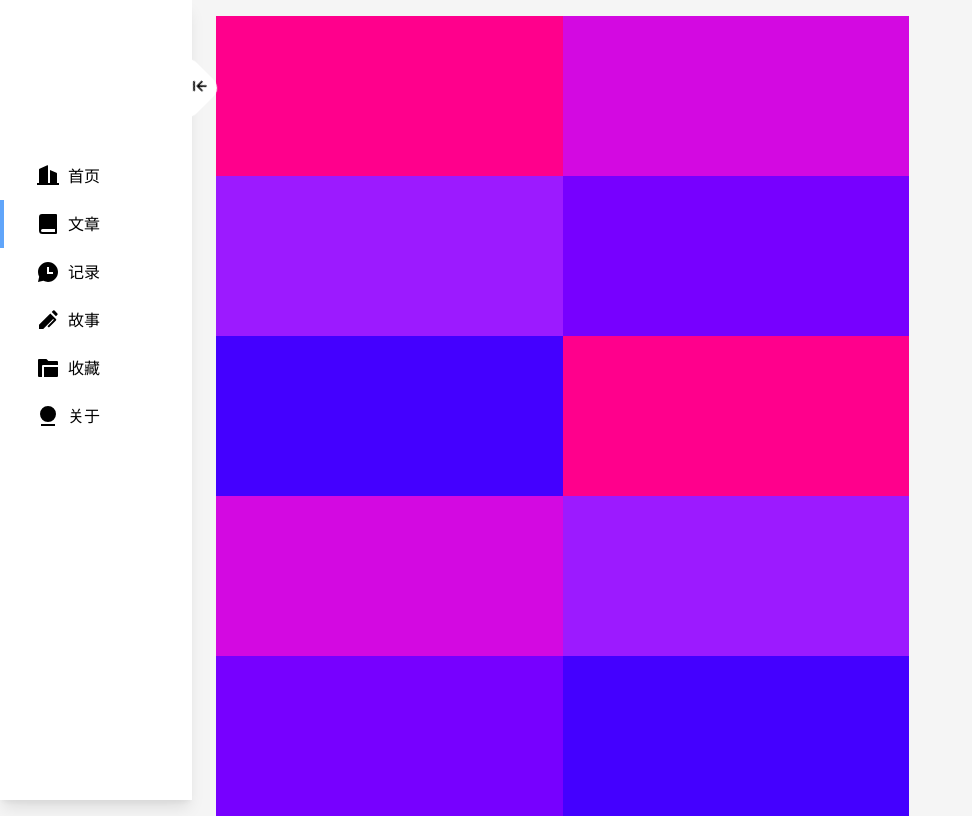
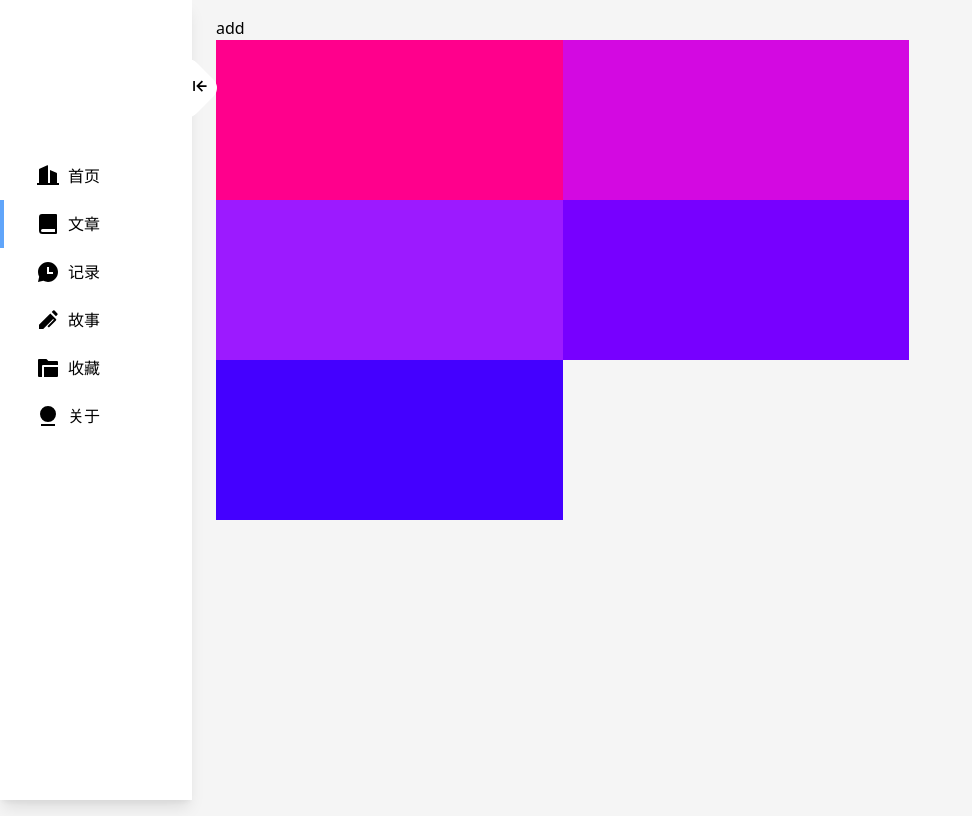
Before and after one commit to HessTina-YuI/yui-blog, a Next.js app: page /blog in a window 1280 px wide. Shown: the whole page, without its empty margins (0-972 px from the left). Built offline with nearby package versions, Linux system fonts and the light colour scheme; what @tailwindcss/typography would draw is missing.

Commit message:
modify: 修改博客页面的显示

```diff
--- a/lib/mdx.ts
+++ b/lib/mdx.ts
@@ -31,6 +31,7 @@ export interface IFrontMatterAttribute {
     date?: string | null;
     hero?: string;
     tags?: Array<string>;
+    summary?: string;
 }
 
 const root = process.cwd();
--- a/pages/blog.tsx
+++ b/pages/blog.tsx
@@ -1,40 +1,97 @@
-import { NextPage } from 'next';
-import { motion } from 'framer-motion';
+import { useEffect, useState } from 'react';
+import { GetStaticProps, NextPage } from 'next';
+import { motion, useCycle } from 'framer-motion';
 import PageLayout from '@/layouts/PageLayout';
 import SectionContainer from '@/components/SectionContainer';
 import Link from '@/components/Link';
-
-const item = ['a', 'b', 'a', 'b', 'a', 'b', 'a', 'b', 'a', 'b'];
+import { getAllFilesFrontMatter, IFrontMatterAttribute } from '@/lib/mdx';
 
 const variantsParent = {
-    hidden: { opacity: 0 },
     show: {
+        transition: { staggerChildren: 0.2, delayChildren: 0.2 }
+    },
+    hidden: {
+        transition: { staggerChildren: 0.1, staggerDirection: -1 }
+    }
+};
+
+const variantsChildren = {
+    show: {
+        y: 0,
         opacity: 1,
         transition: {
-            staggerChildren: 0.4
+            y: { stiffness: 1000, velocity: -100 }
+        }
+    },
+    hidden: {
+        y: 50,
+        opacity: 0,
+        transition: {
+            y: { stiffness: 1000 }
         }
     }
 };
 
-const variantsChildren = {
-    hidden: { opacity: 0 },
-    show: { opacity: 1 }
-};
-
 const colors = ['#FF008C', '#D309E1', '#9C1AFF', '#7700FF', '#4400FF'];
 
-const Blog: NextPage = () => {
+export const POSTS_PER_PAGE = 5;
+
+let i = 0;
+
+// @ts-ignore
+const Blog: NextPage = ({ posts, initialDisplayPosts, pagination }) => {
+
+    const [isOpen, toggleOpen] = useCycle(false, true);
+
+    const [test, setTest] = useState<Array<any>>([]);
+
+    useEffect(() => {
+        toggleOpen();
+        setTest([{ name: 'a', id: i++ }, { name: 'a', id: i++ }, { name: 'a', id: i++ }, {
+            name: 'a', id: i++
+        }, { name: 'a', id: i++ }]);
+    }, []);
+
+    let b: NodeJS.Timeout | null = null;
+
+    const a = () => {
+        return setTimeout(() => {
+            const b = [{ name: 'a', id: i++ }, { name: 'a', id: i++ }, { name: 'a', id: i++ }, {
+                name: 'a',
+                id: i++
+            }, { name: 'a', id: i++ }];
+
+            setTest(b);
+
+            toggleOpen();
+        }, 2000);
+    };
+
+    const click = () => {
+        toggleOpen();
+
+        setTimeout(() => {
+            const b = [{ name: 'a', id: i++ }, { name: 'a', id: i++ }, { name: 'a', id: i++ }, { name: 'a', id: i++ },
+                { name: 'a', id: i++ }];
+            setTest(b);
+
+            toggleOpen();
+        }, 0.1 * 1000 * 5 + 100);
+    };
 
     return (
         <PageLayout>
             <SectionContainer>
+                <button onClick={click}>
+                    add
+                </button>
                 <motion.div className="w-full xl:w-2/3 grid grid-cols-1 xl:grid-cols-2"
-                            initial="hidden" animate="show" exit="show"
+                            initial={false} animate={isOpen ? 'show' : 'hidden'}
                             variants={variantsParent}>
                     {
-                        item.map((value, index) => {
+                        test.map((value, index) => {
                             return (
-                                <Link href={`/blog/${value}`} key={index}>
+                                <Link href={`/blog/${value.name}`} key={value.id}>
                                     <motion.div className="w-full h-40 p-2"
                                                 style={{ backgroundColor: colors[index % 5] }}
                                                 variants={variantsChildren}>
@@ -50,4 +107,15 @@ const Blog: NextPage = () => {
 
 };
 
+export const getStaticProps: GetStaticProps = async () => {
+    const posts = await getAllFilesFrontMatter('blog');
+    const initialDisplayPosts = posts.slice(0, POSTS_PER_PAGE);
+    const pagination = {
+        currentPage: 1,
+        totalPages: Math.ceil(posts.length / POSTS_PER_PAGE)
+    };
+
+    return { props: { initialDisplayPosts, posts, pagination } };
+};
+
 export default Blog;
```
